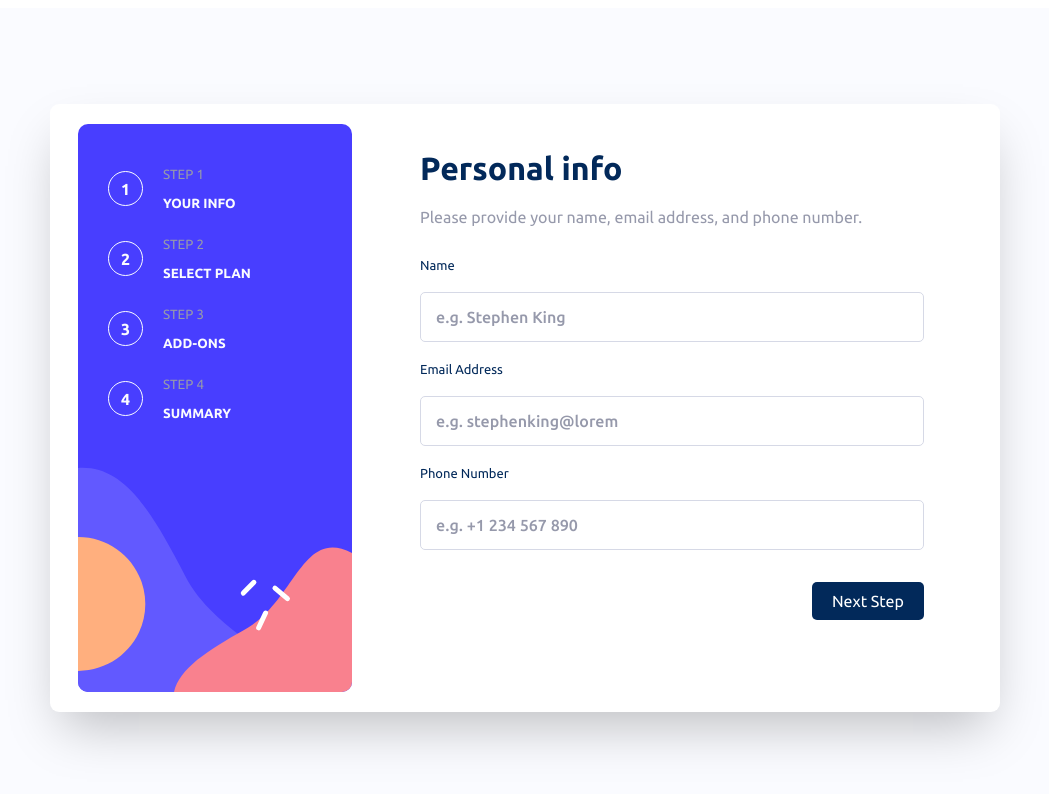
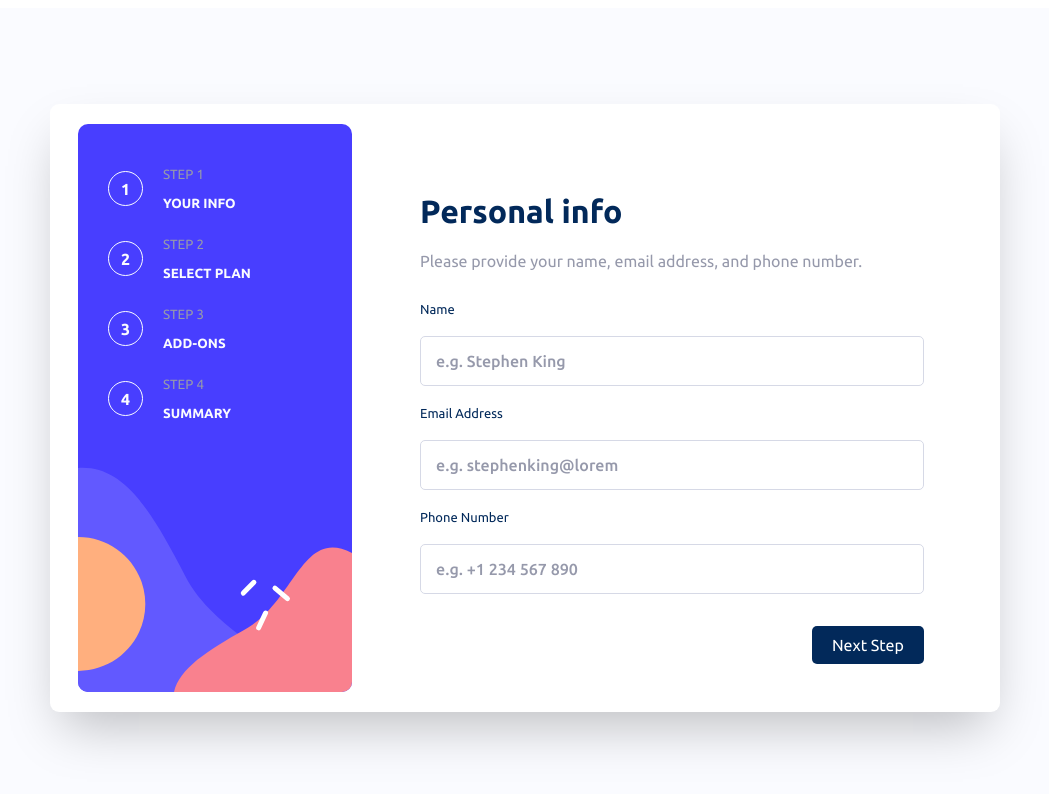
Before and after one commit to CipiVlad/multi_step_form, a React (Vite) app: page / in a window 1280 px wide. Shown: the top 794 px of the page, without its empty margins (115-1164 px from the left). Built offline with nearby package versions, Linux system fonts and the light colour scheme.

Commit message:
stepcard_container.scss set height back to 568px

```diff
--- a/src/components/SideBar.scss
+++ b/src/components/SideBar.scss
@@ -64,9 +64,10 @@
         }
     }
 
+
     .stepcard_container {
         width: 600px;
-        height: 655px;
+        height: 568px;
         border-radius: 9px;
         padding: 3em;
         overflow: hidden;
```
